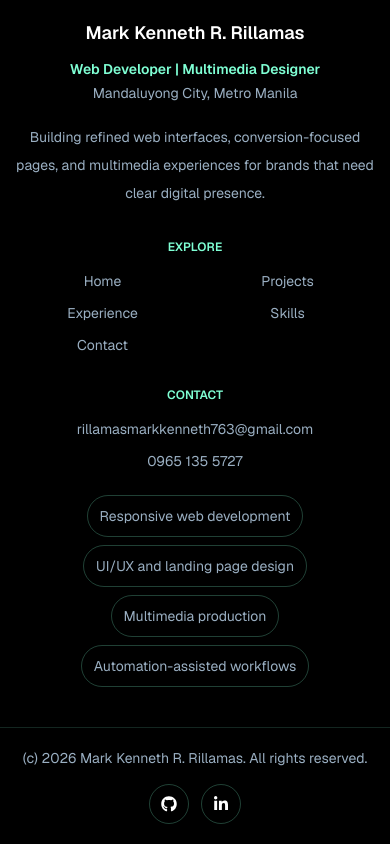
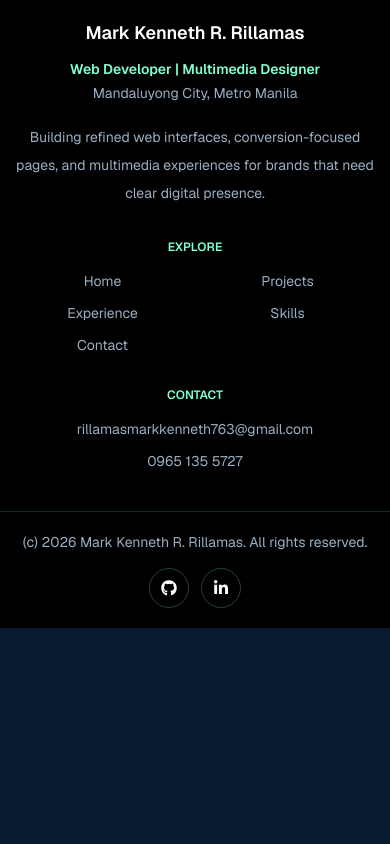
Before and after one commit to kenneth-tech/OnlinePortfolio, a Next.js app: page / in a window 390 px wide. Shown: the part 3192-4036 px from the top of the page. After the commit the page ends 3820 px from the top, so only its background shows below. Built offline with nearby package versions, Linux system fonts and the light colour scheme.

Commit message:
style: hide footer services on mobile

```diff
--- a/src/components/site-footer.tsx
+++ b/src/components/site-footer.tsx
@@ -85,11 +85,11 @@ export function SiteFooter() {
             </a>
           </div>
 
-          <ul className="mt-6 flex flex-wrap justify-center gap-2 text-sm text-brand-muted sm:grid sm:justify-start">
+          <ul className="mt-6 hidden gap-2 text-sm text-brand-muted sm:grid sm:justify-start">
             {serviceItems.map((item) => (
               <li
                 key={item}
-                className="rounded-full border border-brand-button/25 px-3 py-2 leading-6 sm:rounded-none sm:border-0 sm:border-l sm:border-brand-button/35 sm:px-0 sm:py-0 sm:pl-3"
+                className="border-l border-brand-button/35 pl-3 leading-6"
               >
                 {item}
               </li>
```
Also changed, not shown: 1 other file (tests, documents, lock files or other folders).
